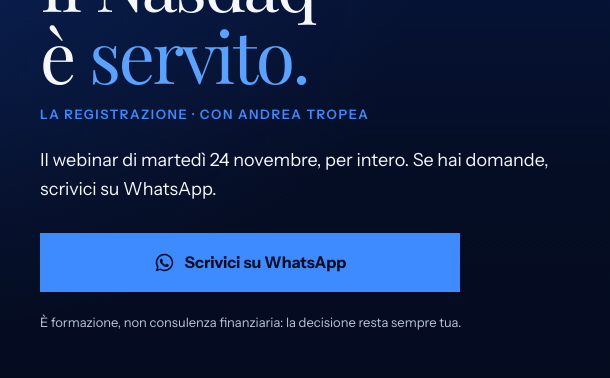
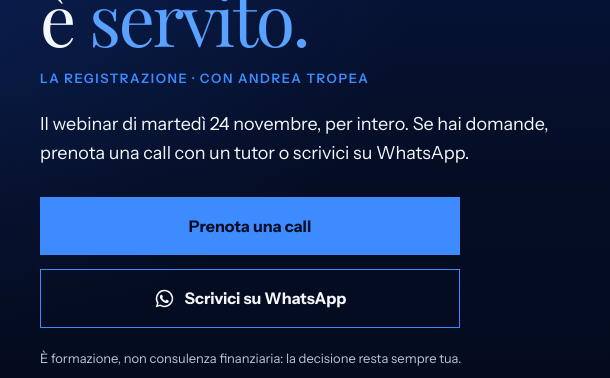
Before and after one commit to largetrader/equity, a plain HTML site: page webinar-registrazione/index.html in a window 1280 px wide. Shown: the part 260-638 px from the top of the page, 0-610 px from the left. Drawn offline with nearby package versions, Linux system fonts and the light colour scheme.

Commit message:
Pagina registrazione: rimessa la call, cambiato solo il messaggio WhatsApp

```diff
--- a/webinar-registrazione/index.html
+++ b/webinar-registrazione/index.html
@@ -47,10 +47,11 @@ h1{font-size:clamp(46px,5.6vw,92px);line-height:1}
 <div class="title">
 <h1 id="titolo">Il Nasdaq è <span class="accent">servito.</span></h1>
 <p class="subtitle">La registrazione · con Andrea Tropea</p>
-<p class="intro">Il webinar di martedì 24 novembre, per intero. Se hai domande, scrivici su WhatsApp.</p>
+<p class="intro">Il webinar di martedì 24 novembre, per intero. Se hai domande, prenota una call con un tutor o scrivici su WhatsApp.</p>
 </div>
 <div class="cta">
-<a class="button" href="https://wa.me/393513734855?text=Voglio%20essere%20chiamato%20da%20Andrea" target="_blank" rel="noopener"><svg viewBox="0 0 24 24" fill="currentColor" aria-hidden="true"><path d="M12 2a10 10 0 0 0-8.6 15.1L2 22l5-1.3A10 10 0 1 0 12 2Zm0 18.2a8.2 8.2 0 0 1-4.2-1.2l-.3-.2-3 .8.8-2.9-.2-.3A8.2 8.2 0 1 1 12 20.2Zm4.5-6.1c-.2-.1-1.5-.7-1.7-.8s-.4-.1-.6.1-.6.8-.8 1-.3.2-.5.1a6.700 6.700 0 0 1-3.300-2.900c-.2-.4.2-.4.6-1.200.1-.2 0-.3 0-.4l-.8-1.800c-.2-.5-.4-.4-.6-.4h-.5a.9.9 0 0 0-.7.3 2.800 2.800 0 0 0-.9 2.100c0 1.200.9 2.400 1 2.600s1.800 2.700 4.300 3.800c1.600.7 2.200.7 3 .6.5-.1 1.500-.6 1.700-1.200s.2-1.100.2-1.200-.2-.2-.4-.3Z"/></svg>Scrivici su WhatsApp</a>
+<a class="button" href="https://hosceltomaxx.com/" target="_blank" rel="noopener">Prenota una call</a>
+<a class="button outline" href="https://wa.me/393513734855?text=Voglio%20essere%20chiamato%20da%20Andrea" target="_blank" rel="noopener"><svg viewBox="0 0 24 24" fill="currentColor" aria-hidden="true"><path d="M12 2a10 10 0 0 0-8.6 15.1L2 22l5-1.3A10 10 0 1 0 12 2Zm0 18.2a8.2 8.2 0 0 1-4.2-1.2l-.3-.2-3 .8.8-2.9-.2-.3A8.2 8.2 0 1 1 12 20.2Zm4.5-6.1c-.2-.1-1.5-.7-1.7-.8s-.4-.1-.6.1-.6.8-.8 1-.3.2-.5.1a6.700 6.700 0 0 1-3.300-2.900c-.2-.4.2-.4.6-1.200.1-.2 0-.3 0-.4l-.8-1.800c-.2-.5-.4-.4-.6-.4h-.5a.9.9 0 0 0-.7.3 2.800 2.800 0 0 0-.9 2.100c0 1.200.9 2.400 1 2.600s1.800 2.700 4.300 3.800c1.600.7 2.200.7 3 .6.5-.1 1.500-.6 1.700-1.200s.2-1.100.2-1.200-.2-.2-.4-.3Z"/></svg>Scrivici su WhatsApp</a>
 </div>
 <div class="video"><iframe src="https://player.vimeo.com/video/1249819351?dnt=1&amp;loop=0" title="Registrazione del webinar Il Nasdaq è servito, 24 novembre 2026" allow="autoplay; fullscreen; picture-in-picture; clipboard-write; encrypted-media" allowfullscreen referrerpolicy="strict-origin-when-cross-origin"></iframe></div>
 <p class="note">È formazione, non consulenza finanziaria: la decisione resta sempre tua.</p>
```
